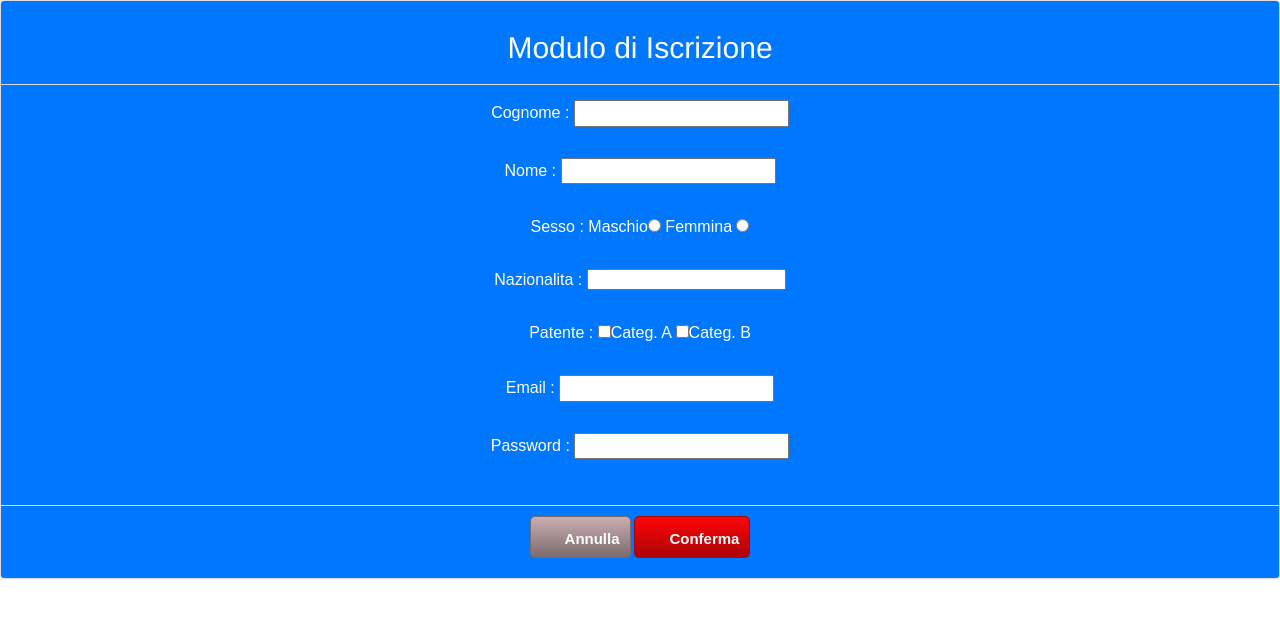
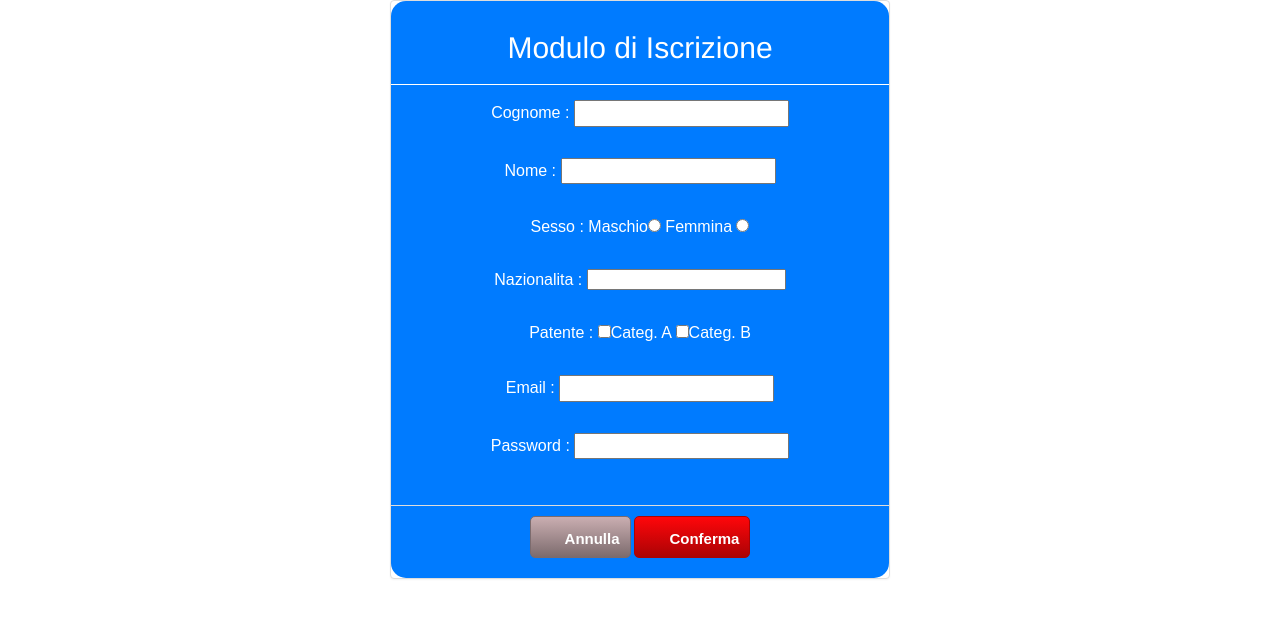
Before and after one commit to tar98/Signup, a PHP site: page / in a window 1280 px wide. Shown: the top 618 px of the page. Run offline with PHP 8.4, Linux system fonts and the light colour scheme.

Commit message:
version 0.12

```diff
--- a/index.php
+++ b/index.php
@@ -3,13 +3,15 @@
   <head>
       <meta charset="utf-8">
       <meta name="viewport" content="width=device-width, initial-scale=1">
-      <link rel="stylesheet" href="https://maxcdn.bootstrapcdn.com/bootstrap/3.3.7/css/bootstrap.min.css">
+		  <link rel="stylesheet" href="https://maxcdn.bootstrapcdn.com/bootstrap/3.3.7/css/bootstrap.min.css" integrity="sha384-BVYiiSIFeK1dGmJRAkycuHAHRg32OmUcww7on3RYdg4Va+PmSTsz/K68vbdEjh4u" crossorigin="anonymous">
+		  <link rel="stylesheet" href="https://maxcdn.bootstrapcdn.com/bootstrap/3.3.7/css/bootstrap-theme.min.css" integrity="sha384-rHyoN1iRsVXV4nD0JutlnGaslCJuC7uwjduW9SVrLvRYooPp2bWYgmgJQIXwl/Sp" crossorigin="anonymous">
+		  <script src="https://maxcdn.bootstrapcdn.com/bootstrap/3.3.7/js/bootstrap.min.js" integrity="sha384-Tc5IQib027qvyjSMfHjOMaLkfuWVxZxUPnCJA7l2mCWNIpG9mGCD8wGNIcPD7Txa" crossorigin="anonymous"></script>
       <script src="https://ajax.googleapis.com/ajax/libs/jquery/3.3.1/jquery.min.js"></script>
       <script src="https://maxcdn.bootstrapcdn.com/bootstrap/3.3.7/js/bootstrap.min.js"></script>
       <link rel="stylesheet" type="text/css" href="style.css"/>
   </head>
   <body>
-    <form id = "sign-in">
+    <div class = "Conteiner" name = "Sign-up">
         <div class="panel panel-default">
          <div class = "panel-heading">
             <center>
@@ -41,6 +43,6 @@
            </center>
          </div>
         </div>
-    </form>
+    </div>
   </body>
 </html>
--- a/style.css
+++ b/style.css
@@ -1,30 +1,48 @@
+.panel-default
+{
+  max-width: 500px;
+  margin: auto;
+}
+
 .panel-default > .panel-heading
 {
   background-image: none;
-  background: #0077ff;
+  background: #007bff;
   color:#FFFFFF;
+  padding: 10px 15px;
+  border-bottom: 1px solid;
+  border-top-right-radius: 15px;
+  border-top-left-radius: 15px;
+  position: relative;
 }
 
 .panel-default > .panel-body
 {
   background-image: none;
-  background: #0077ff;
+  background: #007bff;
   color:#FFFFFF;
-  font-family:Corbel, sans-serif;
+  font-family: Arial, Corbel, sans-serif;
   font-size:16px;
   font-weight:none;
   text-decoration:none;
   text-transform:capitalize;
   line-height:1.3em;
+  position: relative;
 }
 
 .panel-default > .panel-footer
 {
   background-image: none;
-  background: #0077ff;
+  background: #007bff;
   color:#FFFFFF;
+  padding: 10px 15px;
+  border-bottom: 0px solid;
+  border-bottom-right-radius: 15px;
+  border-bottom-left-radius: 15px;
+  position: relative;
 }
 
+/* Cancel button */
 #cancel {
     display: inline-block;
     text-align: center;
@@ -66,10 +84,12 @@
     position: relative;
     top: 0px;
     left: 0px;
-    background-image: url("http://sing-tarchigiacomo2310374182.codeanyapp.com/image/correct-symbol.png") left center;
+    background-image: url("http://sing-tarchigiacomo2310374182.codeanyapp.com/image/correct-symbol.png") left;
+    background-repeat: no-repeat;
     background-size: 100% 100%;
 }
 
+/* Confirm button */
 #confirm {
     display: inline-block;
     text-align: center;
@@ -111,7 +131,7 @@
     position: relative;
     top: 0px;
     left: 0px;
-    background-image: url("http://sing-tarchigiacomo2310374182.codeanyapp.com/image/correct-symbol.png") left center transparent;
+    background-image: url("http://sing-tarchigiacomo2310374182.codeanyapp.com/image/correct-symbol.png") left;
     background-repeat: no-repeat;
     background-size: 100% 100%;
 }
```
